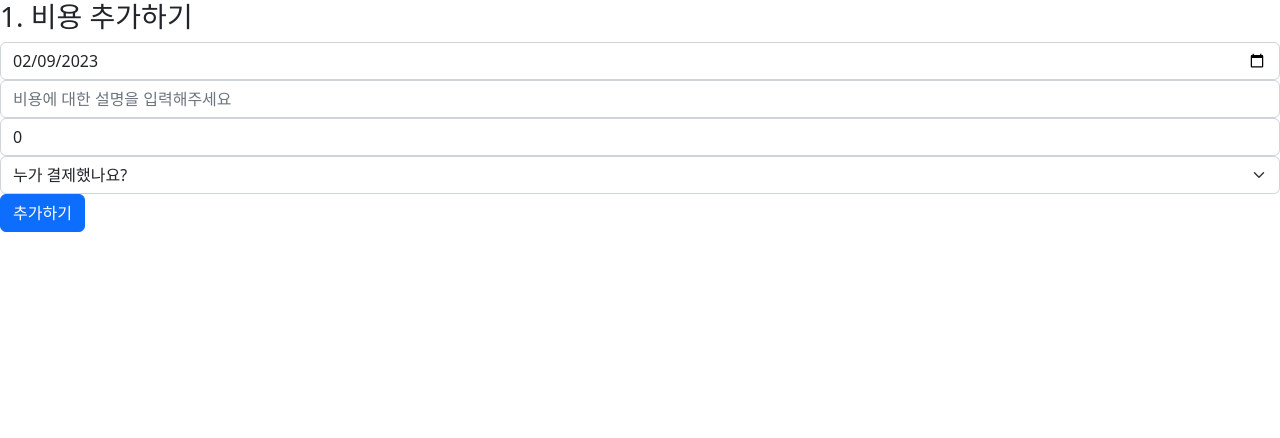
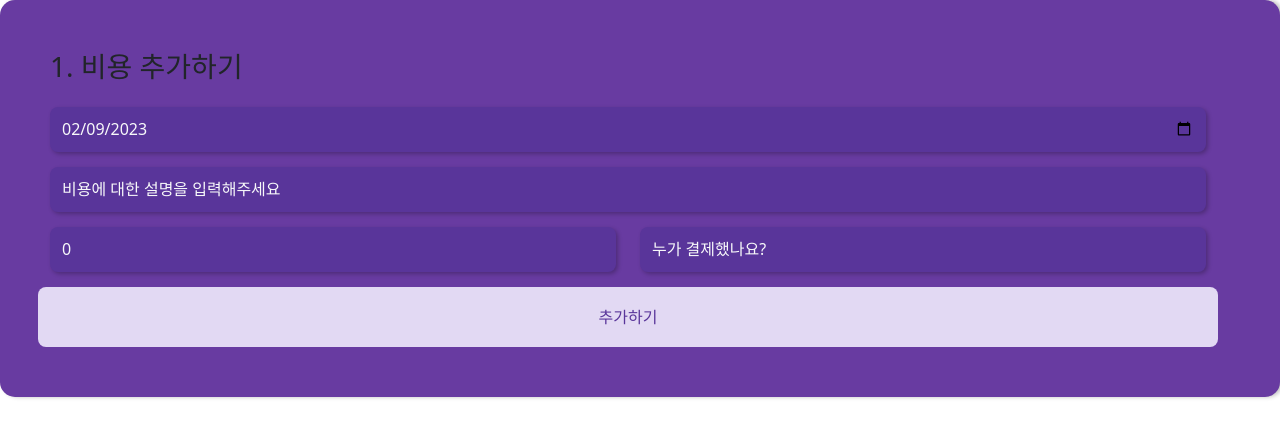
Before and after one commit to michaelhur/split-bill, a React (Create React App) app: page /expenses in a window 1280 px wide. Shown: the top 438 px of the page. Built offline with nearby package versions, Linux system fonts and the light colour scheme; the HTML template or start-up script is replaced by a standard one.

Commit message:
feat: Styled Component로 AddExpensesForm 컴포넌트 꾸미기

```diff
--- a/src/components/AddExpenseForm.jsx
+++ b/src/components/AddExpenseForm.jsx
@@ -1,10 +1,11 @@
 import React, {useState} from 'react';
-import {Button, Form} from 'react-bootstrap';
+import {Button, Col, Form, Row} from 'react-bootstrap';
 import {useRecoilValue, useSetRecoilState} from 'recoil';
 import {groupMembersState} from '../state/groupMembers';
 import {expensesState} from '../state/expenses';
+import styled from 'styled-components';
 
-const AddExpenseForm = () => {
+export const AddExpenseForm = () => {
     const members = useRecoilValue(groupMembersState)
 
     const today = new Date()
@@ -56,11 +57,12 @@ const AddExpenseForm = () => {
     }
 
     return (
-        <>
-            <Form
+        <StyledWrapper>
+            <StyledForm
                 noValidate
                 onSubmit={handleSubmit}>
                 <h3>1. 비용 추가하기</h3>
+                <StyledRow>
                     <Form.Group>
                         <Form.Control
                             type="date"
@@ -69,6 +71,8 @@ const AddExpenseForm = () => {
                             onChange={(e) => setDate(e.target.value)}
                             placeholder="결제한 날짜를 선택해주세요."/>
                     </Form.Group>
+                </StyledRow>
+                <StyledRow>
                     <Form.Group>
                         <Form.Control
                             type="text"
@@ -83,6 +87,9 @@ const AddExpenseForm = () => {
                             data-valid={isDescValid}
                         >비용 내용을 입력해주셔야 합니다.</Form.Control.Feedback>
                     </Form.Group>
+                </StyledRow>
+                <StyledRow>
+                    <Col xs={12} lg={6}>
                         <Form.Group>
                             <Form.Control
                                 type="number"
@@ -97,6 +104,8 @@ const AddExpenseForm = () => {
                                 data-valid={isAmountValid}
                             >금액을 입력해주셔야 합니다.</Form.Control.Feedback>
                         </Form.Group>
+                    </Col>
+                    <Col xs={12} lg={6}>
                         <Form.Group>
                             <Form.Select
                                 name="expensePayer"
@@ -117,10 +126,69 @@ const AddExpenseForm = () => {
                                 data-valid={isPayerValid}
                             >결제자를 선택해주셔야 합니다.</Form.Control.Feedback>
                         </Form.Group>
-                <Button type="submit">추가하기</Button>
-            </Form>
-        </>
+                    </Col>
+                </StyledRow>
+                <StyledRow>
+                    <StyledSubmitButton type="submit">추가하기</StyledSubmitButton>
+                </StyledRow>
+            </StyledForm>
+        </StyledWrapper>
     );
 };
 
-export default AddExpenseForm;
+const StyledWrapper = styled.div`
+  padding: 50px;
+  background-color: #683BA1;
+  box-shadow: 3px 0 4px rgba(0, 0, 0, 0.25);
+  border-radius: 15px;
+`
+
+const StyledForm = styled(Form)`
+  display: flex;
+  flex-direction: column;
+  justify-content: center;
+  align-items: flex-start;
+
+  width: 100%;
+  gap: 15px;
+
+  input, select {
+    background: #59359A;
+    box-shadow: 2px 2px 4px rgba(0, 0, 0, 0.25);
+    border-radius: 8px;
+    border: 0;
+    color: #F8F9FA;
+    height: 45px;
+
+    &:focus {
+      color: #F8F9FA;
+      background: #59359A;
+      filter: brightness(80%);
+    }
+
+    ::placeholder {
+      color: #F8F9FA;
+    }
+  }
+`
+
+const StyledRow = styled(Row)`
+  width: 100%;
+`
+
+const StyledSubmitButton = styled(Button).attrs({
+    type: "submit"
+})`
+  width: 100%;
+  height: 60px;
+  padding: 16px 32px;
+  border: 0;
+  border-radius: 8px;
+  background-color: #E2D9F3;
+  color: #59359A;
+
+  &:hover, &:focus {
+    background-color: #E2D9F3;
+    filter: brightness(80%);
+  }
+`
--- a/src/components/ExpenseMain.jsx
+++ b/src/components/ExpenseMain.jsx
@@ -1,5 +1,5 @@
 import React from 'react';
-import AddExpenseForm from './AddExpenseForm';
+import {AddExpenseForm} from './AddExpenseForm';
 
 const ExpenseMain = () => {
     return (
```
Lines whose indentation alone changed are shown as unchanged.
